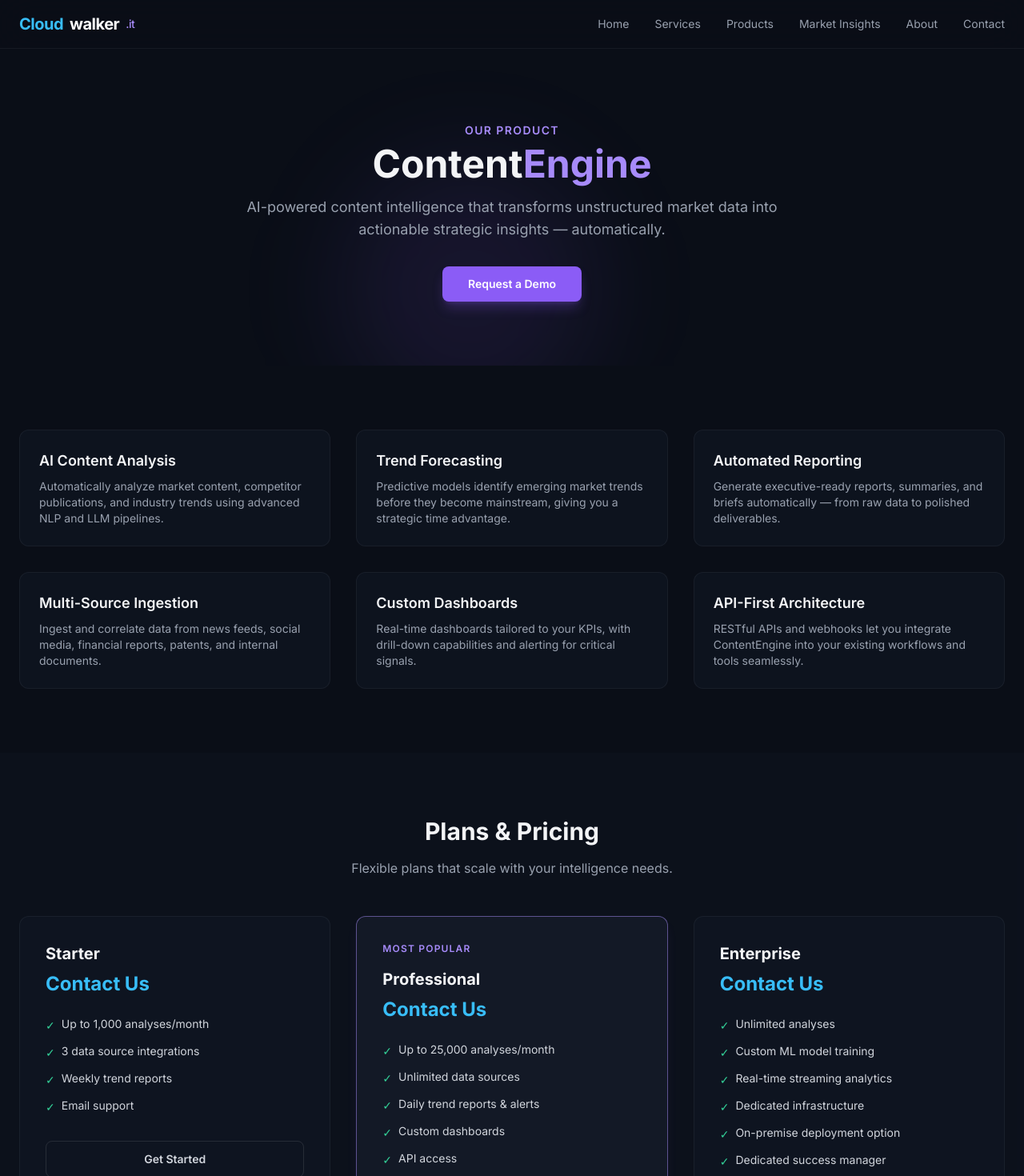
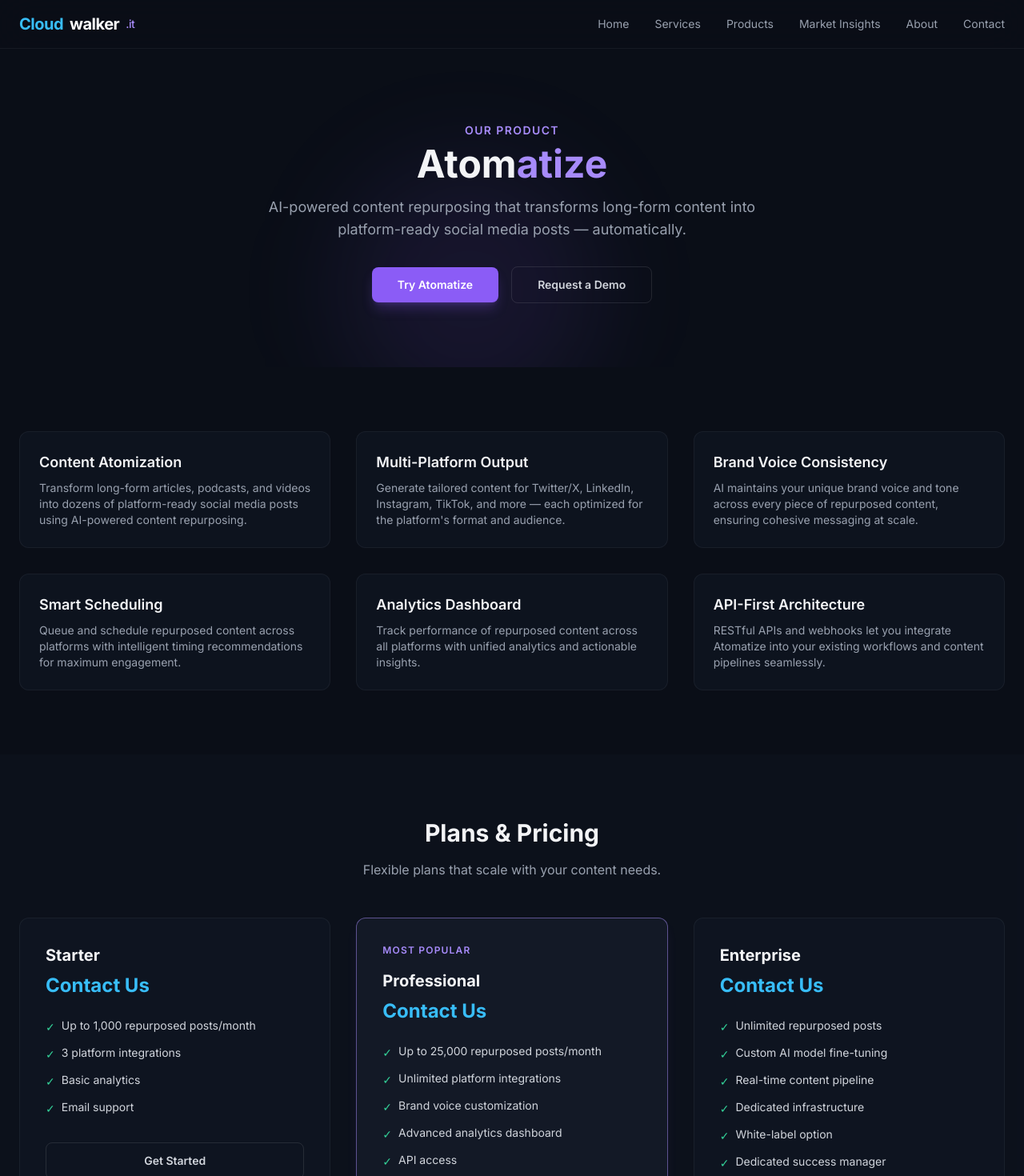
Before and after one commit to CloudWalkerIT/web, a Next.js app: page /products in a window 1280 px wide. Shown: the top 1470 px of the page at 80% size. Built offline with nearby package versions, Linux system fonts and the light colour scheme.

Commit message:
rebrand: replace ContentEngine with Atomatize across marketing site
Update all product references, CTAs, metadata, structured data, pricing
copy, and blog content to reflect the Atomatize rebrand. Add direct link
to https://atomatize.com on the products page.

```diff
--- a/src/app/contact/layout.tsx
+++ b/src/app/contact/layout.tsx
@@ -3,7 +3,7 @@ import type { Metadata } from "next";
 export const metadata: Metadata = {
   title: "Contact",
   description:
-    "Get in touch with Cloudwalker IT. Schedule a consultation for cloud infrastructure, AI solutions, or ContentEngine.",
+    "Get in touch with Cloudwalker IT. Schedule a consultation for cloud infrastructure, AI solutions, or Atomatize.",
 };
 
 export default function ContactLayout({
--- a/src/app/contact/page.tsx
+++ b/src/app/contact/page.tsx
@@ -64,7 +64,7 @@ export default function ContactPage() {
           </p>
           <h1 className="mt-2 text-4xl font-bold">Let&apos;s Build Something Great</h1>
           <p className="mx-auto mt-4 max-w-2xl text-gray-400">
-            Ready to transform your IT infrastructure? Have a question about ContentEngine? We&apos;re here to help.
+            Ready to transform your IT infrastructure? Have a question about Atomatize? We&apos;re here to help.
           </p>
         </div>
       </Section>
--- a/src/app/layout.tsx
+++ b/src/app/layout.tsx
@@ -16,7 +16,7 @@ export const metadata: Metadata = {
     "IT consulting",
     "AI solutions",
     "digital transformation",
-    "ContentEngine",
+    "Atomatize",
     "market insights",
     "managed IT services",
   ],
--- a/src/app/page.tsx
+++ b/src/app/page.tsx
@@ -5,7 +5,7 @@ import Section from "@/components/Section";
 export const metadata: Metadata = {
   title: "Cloudwalker IT — Intelligent Cloud & IT Solutions",
   description:
-    "Cloud infrastructure, AI-driven insights, and digital transformation for modern enterprises. Discover ContentEngine and our managed IT services.",
+    "Cloud infrastructure, AI-driven insights, and digital transformation for modern enterprises. Discover Atomatize and our managed IT services.",
 };
 
 const features = [
@@ -27,7 +27,7 @@ const features = [
   {
     icon: "📊",
     title: "Market Intelligence",
-    desc: "AI-powered market analysis and trend forecasting through our proprietary ContentEngine platform.",
+    desc: "AI-powered content repurposing that transforms long-form content into platform-ready social media posts through our Atomatize platform.",
   },
 ];
 
@@ -72,7 +72,7 @@ export default function HomePage() {
               href="/products/"
               className="rounded-lg border border-white/10 px-8 py-3 text-sm font-semibold text-gray-300 transition hover:border-cloud-400/50 hover:text-cloud-400"
             >
-              Explore ContentEngine
+              Explore Atomatize
             </Link>
           </div>
         </div>
--- a/src/app/products/page.tsx
+++ b/src/app/products/page.tsx
@@ -3,35 +3,35 @@ import Link from "next/link";
 import Section from "@/components/Section";
 
 export const metadata: Metadata = {
-  title: "ContentEngine — AI-Powered Content Intelligence",
+  title: "Atomatize — AI-Powered Content Repurposing",
   description:
-    "ContentEngine by Cloudwalker IT: AI-driven content analysis, market intelligence, and automated insight generation for data-driven enterprises.",
+    "Atomatize by Cloudwalker IT: transform long-form content into platform-ready social media posts and multi-format deliverables with AI.",
 };
 
 const features = [
   {
-    title: "AI Content Analysis",
-    desc: "Automatically analyze market content, competitor publications, and industry trends using advanced NLP and LLM pipelines.",
+    title: "Content Atomization",
+    desc: "Transform long-form articles, podcasts, and videos into dozens of platform-ready social media posts using AI-powered content repurposing.",
   },
   {
-    title: "Trend Forecasting",
-    desc: "Predictive models identify emerging market trends before they become mainstream, giving you a strategic time advantage.",
+    title: "Multi-Platform Output",
+    desc: "Generate tailored content for Twitter/X, LinkedIn, Instagram, TikTok, and more — each optimized for the platform's format and audience.",
   },
   {
-    title: "Automated Reporting",
-    desc: "Generate executive-ready reports, summaries, and briefs automatically — from raw data to polished deliverables.",
+    title: "Brand Voice Consistency",
+    desc: "AI maintains your unique brand voice and tone across every piece of repurposed content, ensuring cohesive messaging at scale.",
   },
   {
-    title: "Multi-Source Ingestion",
-    desc: "Ingest and correlate data from news feeds, social media, financial reports, patents, and internal documents.",
+    title: "Smart Scheduling",
+    desc: "Queue and schedule repurposed content across platforms with intelligent timing recommendations for maximum engagement.",
   },
   {
-    title: "Custom Dashboards",
-    desc: "Real-time dashboards tailored to your KPIs, with drill-down capabilities and alerting for critical signals.",
+    title: "Analytics Dashboard",
+    desc: "Track performance of repurposed content across all platforms with unified analytics and actionable insights.",
   },
   {
     title: "API-First Architecture",
-    desc: "RESTful APIs and webhooks let you integrate ContentEngine into your existing workflows and tools seamlessly.",
+    desc: "RESTful APIs and webhooks let you integrate Atomatize into your existing workflows and content pipelines seamlessly.",
   },
 ];
 
@@ -40,9 +40,9 @@ const tiers = [
     name: "Starter",
     price: "Contact Us",
     features: [
-      "Up to 1,000 analyses/month",
-      "3 data source integrations",
-      "Weekly trend reports",
+      "Up to 1,000 repurposed posts/month",
+      "3 platform integrations",
+      "Basic analytics",
       "Email support",
     ],
   },
@@ -51,10 +51,10 @@ const tiers = [
     price: "Contact Us",
     popular: true,
     features: [
-      "Up to 25,000 analyses/month",
-      "Unlimited data sources",
-      "Daily trend reports & alerts",
-      "Custom dashboards",
+      "Up to 25,000 repurposed posts/month",
+      "Unlimited platform integrations",
+      "Brand voice customization",
+      "Advanced analytics dashboard",
       "API access",
       "Priority support",
     ],
@@ -63,11 +63,11 @@ const tiers = [
     name: "Enterprise",
     price: "Contact Us",
     features: [
-      "Unlimited analyses",
-      "Custom ML model training",
-      "Real-time streaming analytics",
+      "Unlimited repurposed posts",
+      "Custom AI model fine-tuning",
+      "Real-time content pipeline",
       "Dedicated infrastructure",
-      "On-premise deployment option",
+      "White-label option",
       "Dedicated success manager",
     ],
   },
@@ -76,11 +76,12 @@ const tiers = [
 const jsonLd = {
   "@context": "https://schema.org",
   "@type": "SoftwareApplication",
-  name: "ContentEngine",
+  name: "Atomatize",
   applicationCategory: "BusinessApplication",
   operatingSystem: "Cloud",
+  url: "https://atomatize.com",
   description:
-    "AI-powered content intelligence and market analysis platform by Cloudwalker IT.",
+    "AI-powered content repurposing platform by Cloudwalker IT — transform long-form content into platform-ready social media posts.",
   offers: {
     "@type": "Offer",
     availability: "https://schema.org/InStock",
@@ -106,17 +107,27 @@ export default function ProductsPage() {
             Our Product
           </p>
           <h1 className="mt-2 text-4xl font-bold sm:text-5xl">
-            Content<span className="text-electric-400">Engine</span>
+            Atom<span className="text-electric-400">atize</span>
           </h1>
           <p className="mx-auto mt-4 max-w-2xl text-lg text-gray-400">
-            AI-powered content intelligence that transforms unstructured market data into actionable strategic insights — automatically.
+            AI-powered content repurposing that transforms long-form content into platform-ready social media posts — automatically.
           </p>
-          <Link
-            href="/contact/"
-            className="mt-8 inline-block rounded-lg bg-electric-500 px-8 py-3 text-sm font-semibold text-white shadow-lg shadow-electric-500/25 transition hover:bg-electric-600"
-          >
-            Request a Demo
-          </Link>
+          <div className="mt-8 flex flex-col items-center justify-center gap-4 sm:flex-row">
+            <a
+              href="https://atomatize.com"
+              target="_blank"
+              rel="noopener noreferrer"
+              className="rounded-lg bg-electric-500 px-8 py-3 text-sm font-semibold text-white shadow-lg shadow-electric-500/25 transition hover:bg-electric-600"
+            >
+              Try Atomatize
+            </a>
+            <Link
+              href="/contact/"
+              className="rounded-lg border border-white/10 px-8 py-3 text-sm font-semibold text-gray-300 transition hover:border-electric-400/50 hover:text-electric-400"
+            >
+              Request a Demo
+            </Link>
+          </div>
         </div>
       </Section>
 
@@ -140,7 +151,7 @@ export default function ProductsPage() {
         <div className="text-center">
           <h2 className="text-3xl font-bold">Plans & Pricing</h2>
           <p className="mx-auto mt-4 max-w-xl text-gray-400">
-            Flexible plans that scale with your intelligence needs.
+            Flexible plans that scale with your content needs.
           </p>
         </div>
 
--- a/src/components/Footer.tsx
+++ b/src/components/Footer.tsx
@@ -20,7 +20,7 @@ export default function Footer() {
             <h3 className="text-sm font-semibold uppercase tracking-wider text-gray-400">Solutions</h3>
             <ul className="mt-3 space-y-2">
               <li><Link href="/services/" className="text-sm text-gray-500 hover:text-cloud-400">Services</Link></li>
-              <li><Link href="/products/" className="text-sm text-gray-500 hover:text-cloud-400">ContentEngine</Link></li>
+              <li><Link href="/products/" className="text-sm text-gray-500 hover:text-cloud-400">Atomatize</Link></li>
               <li><Link href="/insights/" className="text-sm text-gray-500 hover:text-cloud-400">Market Insights</Link></li>
             </ul>
           </div>
--- a/src/content/insights/ai-enterprise-integration.md
+++ b/src/content/insights/ai-enterprise-integration.md
@@ -47,11 +47,11 @@ The gap between prototype and production is where most initiatives fail:
 
 ## Real-World Results
 
-Our ContentEngine platform demonstrates what's possible when AI is thoughtfully integrated. Clients typically see:
+Our Atomatize platform demonstrates what's possible when AI is thoughtfully integrated. Clients typically see:
 
-- 70% reduction in manual research time
-- 3x improvement in trend identification speed
-- 90% accuracy in automated content classification
+- 70% reduction in content creation time
+- 3x improvement in cross-platform publishing speed
+- 90% consistency in brand voice across repurposed content
 
 ## Getting Started
 
@@ -59,4 +59,4 @@ The key is starting pragmatically — pick one high-impact use case, prove value
 
 ---
 
-*Ready to bring AI into your workflow? [Explore ContentEngine](/products/) or [talk to our AI team](/contact/).*
+*Ready to bring AI into your workflow? [Explore Atomatize](/products/) or [talk to our AI team](/contact/).*
```
Also changed, not shown: 1 other file (tests, documents, lock files or other folders).
